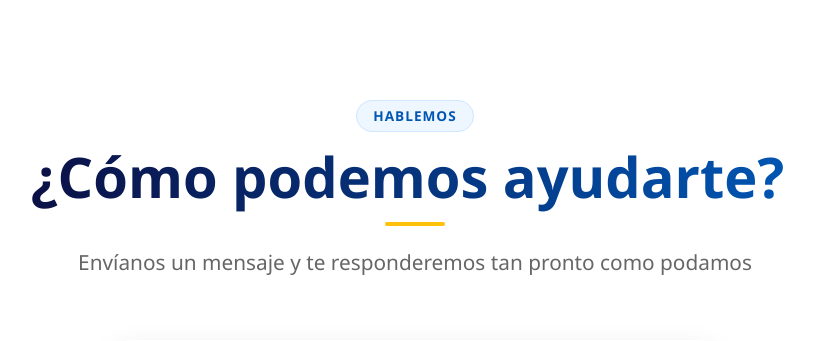
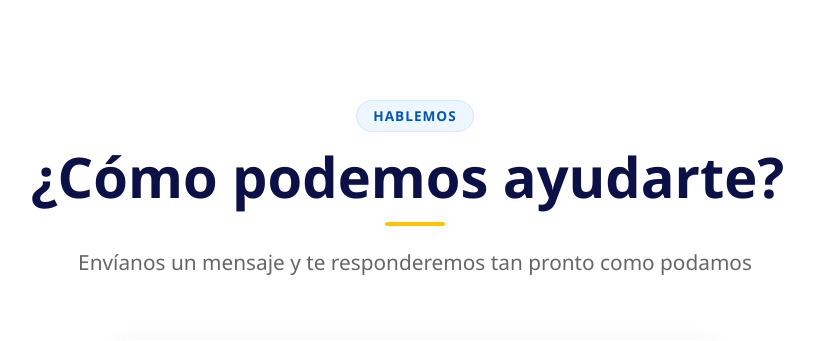
Before and after one commit to pbl792/lavandi-express, a PHP site: page /contactos.php in a window 1280 px wide. Shown: the part 80-421 px from the top of the page, without its empty margins (225-1039 px from the left). Run offline with PHP 8.4, Linux system fonts and the light colour scheme.

Commit message:
Día 8: Cambios de codigo CSS. Cambio de diseño en Contactos.php

```diff
--- a/css/style.css
+++ b/css/style.css
@@ -232,16 +232,12 @@ body {
     box-shadow: 0 0 5px rgba(0, 86, 179, 0.2);
 }
 .titulo-gradiente {
-    background: linear-gradient(90deg, var(--azul-oscuro, #003366), var(--azul-lavandi, #0056b3));
-    background-clip: text;
-    -webkit-background-clip: text;
-    -webkit-text-fill-color: transparent;
-    color: transparent;
-
+    color: var(--azul-oscuro);
     font-weight: 800;
     display: inline-block;
     padding-right: 15px;
     line-height: 1.3;
+    font-size: 3.5rem;
 }
 .linea-decorativa {
     width: 60px;
```
